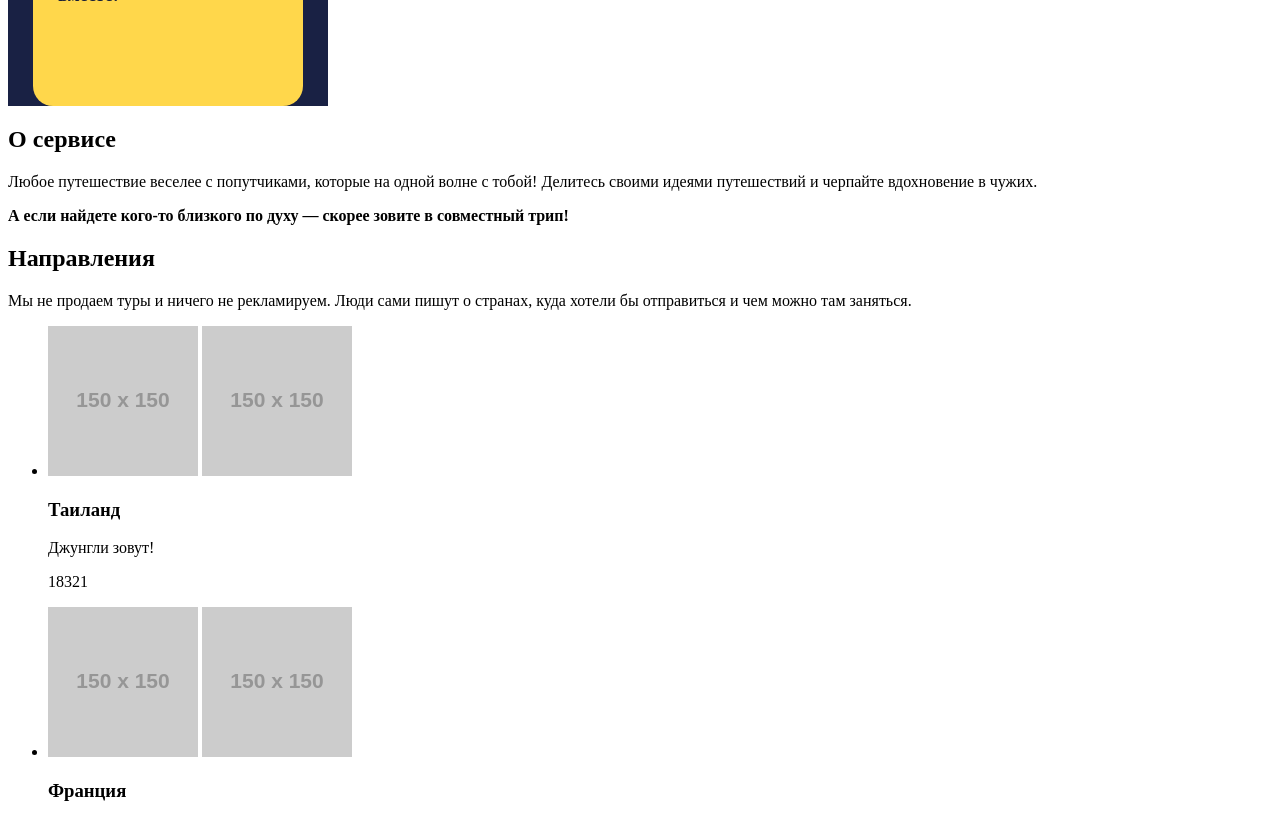
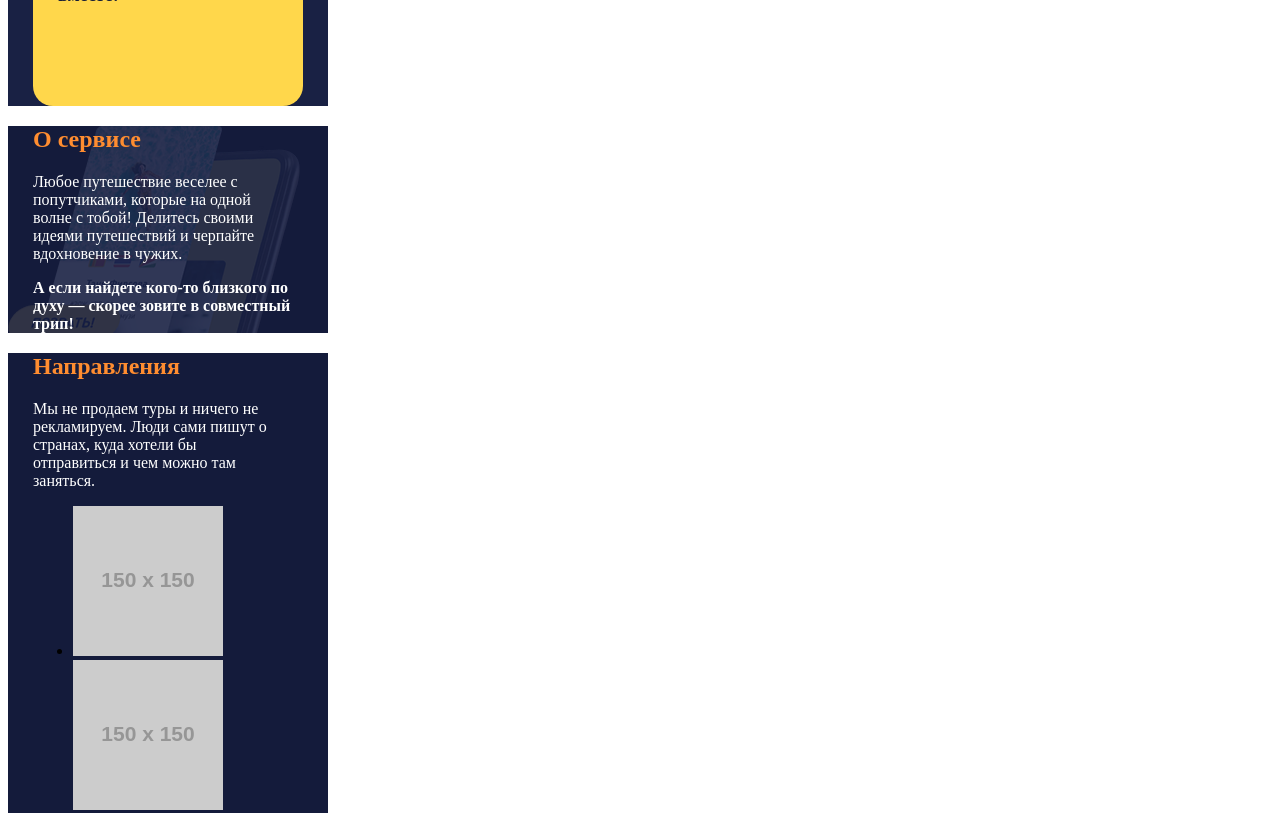
Before and after one commit to xflatiboy/1063087-pognali-18, a plain HTML site: page source/index.html in a window 1280 px wide. Shown: the part 1100-1913 px from the top of the page. Drawn offline with nearby package versions, Linux system fonts and the light colour scheme; files that its build step writes are made by us from their sources; placeholder pictures from the web are drawn by us.

Commit message:
Начал делать main

```diff
--- a/source/index.html
+++ b/source/index.html
@@ -87,19 +87,20 @@
       </section>
     </header>
     <main class='page-main'>
-      <section class='service-block'>
+      <section class='service-block service-block__background'>
+        <div class='service-block__content'>
           <h2 class='service-block__name'>О сервисе</h2>
           <p class='service-block__text'>
             Любое путешествие веселее
             с попутчиками, которые на одной волне с тобой! Делитесь своими идеями путешествий и черпайте вдохновение в чужих.
           </p>
-        <b class='about-block__text'>
-          А если найдете кого-то
-          близкого по духу — скорее
-          зовите в совместный трип!
+          <b class='service-block__text'>
+            А если найдете кого-то близкого по духу — скорее зовите в совместный трип!
           </b>
+        </div>
       </section>
       <section class='service-block'>
+        <div class='service-block__content'>
           <h2 class='service-block__name'>Направления</h2>
           <p class='service-block__text'>
             Мы не продаем туры
@@ -137,8 +138,10 @@
             </li>
           </ul>
           <a class='service-block__to-all button' href='#'>Показать все</a>
+        </div>
       </section>
       <section class='service-block'>
+        <div class='service-block__content'>
           <h2 class='service-block__name'>Попутчики</h2>
           <p class='service-block__text'>
             Все мы индивидуальны и у каждого свой взгляд на идеальный отдых. Одному нужен пляж и коктейль, а другому маршрут для хайкинга.
@@ -208,6 +211,7 @@
             </li>
           </ul>
           <a class='service-block__to-all button' href='#'>Показать всех</a>
+        </div>
       </section>
       <section class='service-block'>
         <h1 class='visually-hidden'>Добавьте ваш профиль</h1>
--- a/source/less/content.less
+++ b/source/less/content.less
@@ -55,6 +55,10 @@
   /* Разное */
 }
 
+.page-main {
+  width: 320px;
+}
+
 .visually-hidden {
   position: absolute;
   width: 1px;
--- a/source/less/instruction.less
+++ b/source/less/instruction.less
@@ -17,6 +17,7 @@
     height: 160px;
     border-radius: 20px;
     margin-top: -40px;
+    vertical-align: middle;
   }
 
   &__item--mango {
@@ -41,7 +42,6 @@
     color: #161c35;
     margin-left: 25px;
     margin-right: 25px;
-    vertical-align: middle;
   }
 
   &__text--white {
--- /dev/null
+++ b/source/less/service-block.less
@@ -0,0 +1,26 @@
+.service-block {
+  width: 320px;
+  background-color: #141b3b;
+
+  &__content {
+    width: 270px;
+    margin: 0 auto;
+  }
+
+  &__background {
+    background-image: url("../img/about-mobile@1x.png");
+    background-repeat: no-repeat;
+  }
+
+  &__name {
+    color: #ff8d30;
+    font-weight: bold;
+    font-size: 24px;
+  }
+
+  &__text {
+    color: #ffffff;
+    font-size: 16px;
+    width: 250px;
+  }
+}
--- a/source/less/style.less
+++ b/source/less/style.less
@@ -2,3 +2,4 @@
 @import "instruction.less";
 @import "reviews-block.less";
 @import "content.less";
+@import "service-block.less";
```
Lines whose indentation alone changed are shown as unchanged.
